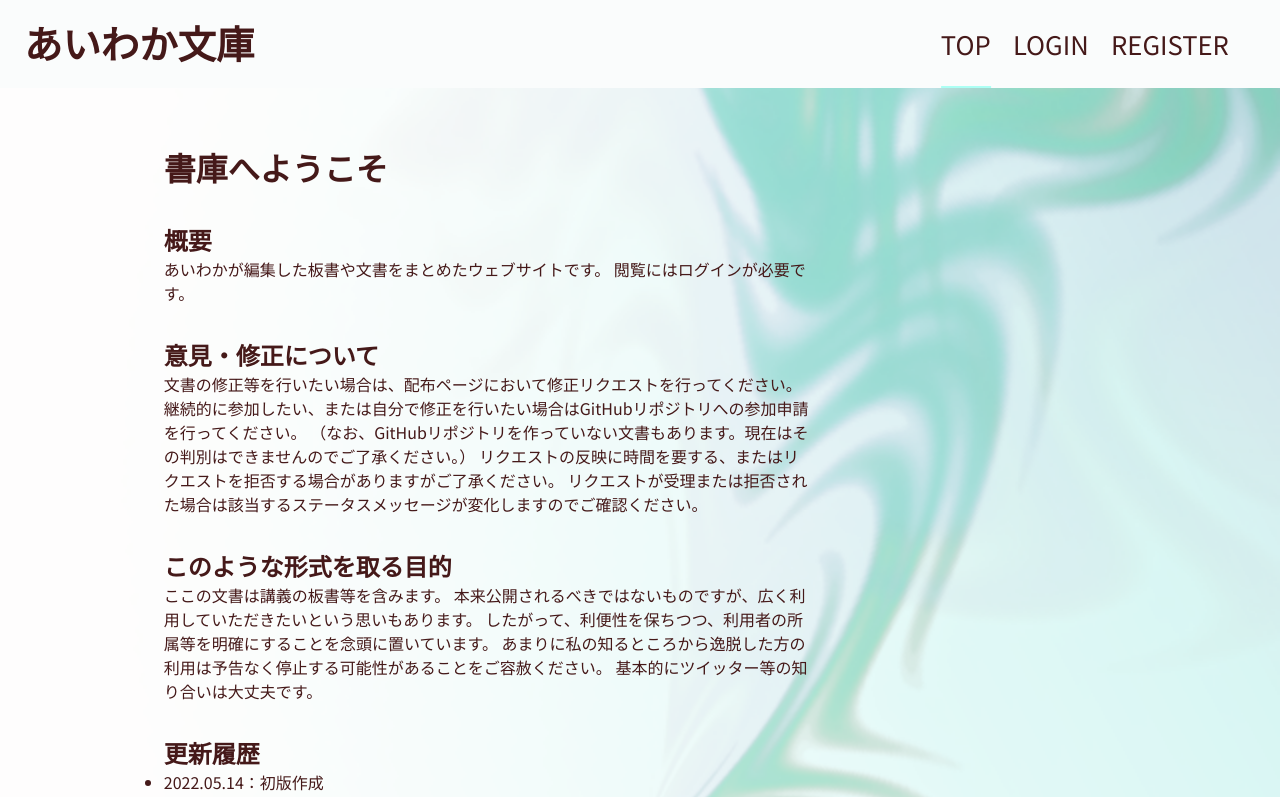
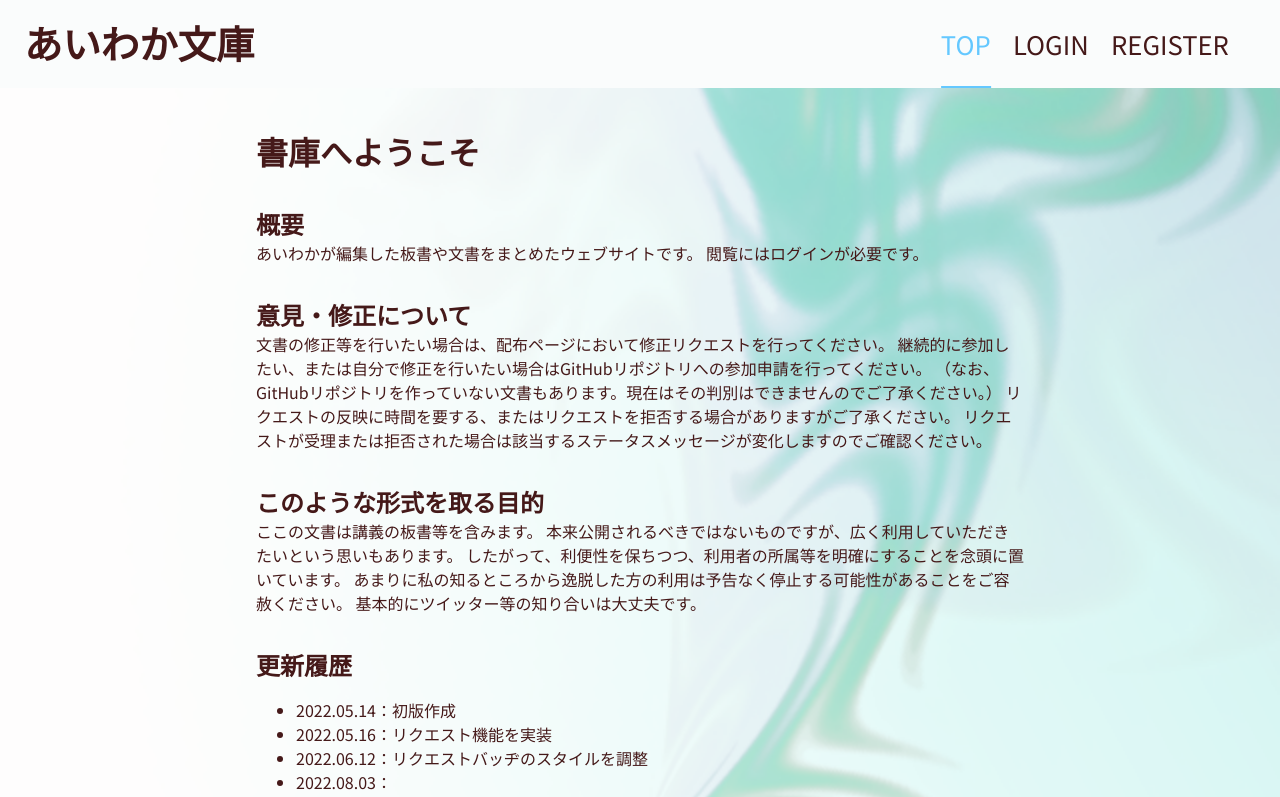
Before and after one commit to aiwaka/aiwaka-bunko-new, a SvelteKit app: page / in a window 1280 px wide. Shown: the top 797 px of the page. Built offline with nearby package versions, Linux system fonts and the light colour scheme.

Commit message:
fix style

```diff
--- a/src/components/PageLink.svelte
+++ b/src/components/PageLink.svelte
@@ -3,7 +3,6 @@
   export let href: string;
   export let height = "5.5rem";
   export let mobileHeight = "1.6rem";
-  export let color = "var(--main-font-color)";
   export let hoverColor = "var(--page-link-hover-color)";
   export let currentPageColor = "var(--current-page-link-color)";
 
@@ -18,7 +17,6 @@
     class:current-page={currentPage}
     class="page-link"
     style:line-height={resultHeight}
-    style:color
     style:--hover-color={hoverColor}
     style:--current-page-color={currentPageColor}
     {href}
@@ -62,7 +60,7 @@
   }
 
   .page-link.current-page {
-    color: var(--hover-color);
+    color: var(--current-page-color);
   }
   .page-link.current-page::before {
     width: 100%;
--- a/src/components/SiteHeader.svelte
+++ b/src/components/SiteHeader.svelte
@@ -38,14 +38,14 @@
     left: 0;
     right: 0;
     top: 0;
-    background-color: var(--main-bg-color);
+    background-color: var(--header-bg-color);
     backdrop-filter: blur(1rem);
-    border-bottom: 2px solid var(--main-bg-color);
   }
   @media (max-width: 1024px) {
     #website-header {
       flex-direction: column;
       height: calc(5.5rem + 1.6rem);
+      border-bottom: 2px solid var(--main-font-color);
     }
   }
 
--- a/src/routes/+layout.svelte
+++ b/src/routes/+layout.svelte
@@ -52,40 +52,23 @@
 
 <SiteHeader navLinkList={noLoginPageList} />
 <div class="header-margin" />
-<div class="body-container">
+<main class="main-container" in:blur={{ duration: 250, delay: 50 }} out:blur={{ duration: 250 }}>
   {#key data.currentRoute}
-    <main
-      class="main-container"
-      in:blur={{ duration: 250, delay: 50 }}
-      out:blur={{ duration: 250 }}
-    >
-      <slot />
-    </main>
+    <slot />
   {/key}
-</div>
+</main>
 <SiteFooter />
 
 <style>
   .header-margin {
     height: 8rem;
   }
-  .body-container {
-    margin: 1rem 10%;
-    display: grid;
-    grid-template-columns: 70% 1fr;
-    column-gap: 3rem;
-  }
   .main-container {
-    width: 90%;
-    margin: auto;
+    margin: 0 20%;
   }
   @media (max-width: 1024px) {
-    .body-container {
-      margin: 1rem 4%;
-      grid-template-columns: 1fr;
-    }
     .main-container {
-      width: 85%;
+      margin: 0 5%;
     }
   }
 </style>
--- a/src/routes/+page.svelte
+++ b/src/routes/+page.svelte
@@ -1,5 +1,4 @@
 <script>
-  import { base } from "$app/paths";
   import NewItemIcon from "@/components/NewItemIcon.svelte";
 </script>
 
--- a/static/style/main.css
+++ b/static/style/main.css
@@ -4,8 +4,9 @@
   --main-font-color: rgb(69, 25, 25);
   --main-font-transparent: rgba(69, 25, 25, 0.4);
   --main-bg-color: rgb(250, 252, 252);
-  --header-bg-color: rgba(128, 128, 128, 0.7);
-  --current-page-link-color: rgb(172, 255, 244);
+  --header-bg-color: var(--main-bg-color);
+  /* --current-page-link-color: rgb(172, 255, 244); */
+  --current-page-link-color: rgb(100, 200, 255);
   --page-link-hover-color: rgb(100, 200, 255);
 }
 @media (prefers-color-scheme: dark) {
@@ -22,9 +23,22 @@
 *::before,
 *::after {
   box-sizing: border-box;
+  position: relative;
+}
+body,
+h1,
+h2,
+h3,
+h4,
+p,
+ul[class],
+ol[class],
+figure,
+blockquote,
+dl,
+dd {
   margin: 0;
   padding: 0;
-  position: relative;
 }
 html {
   scroll-behavior: smooth;
```
